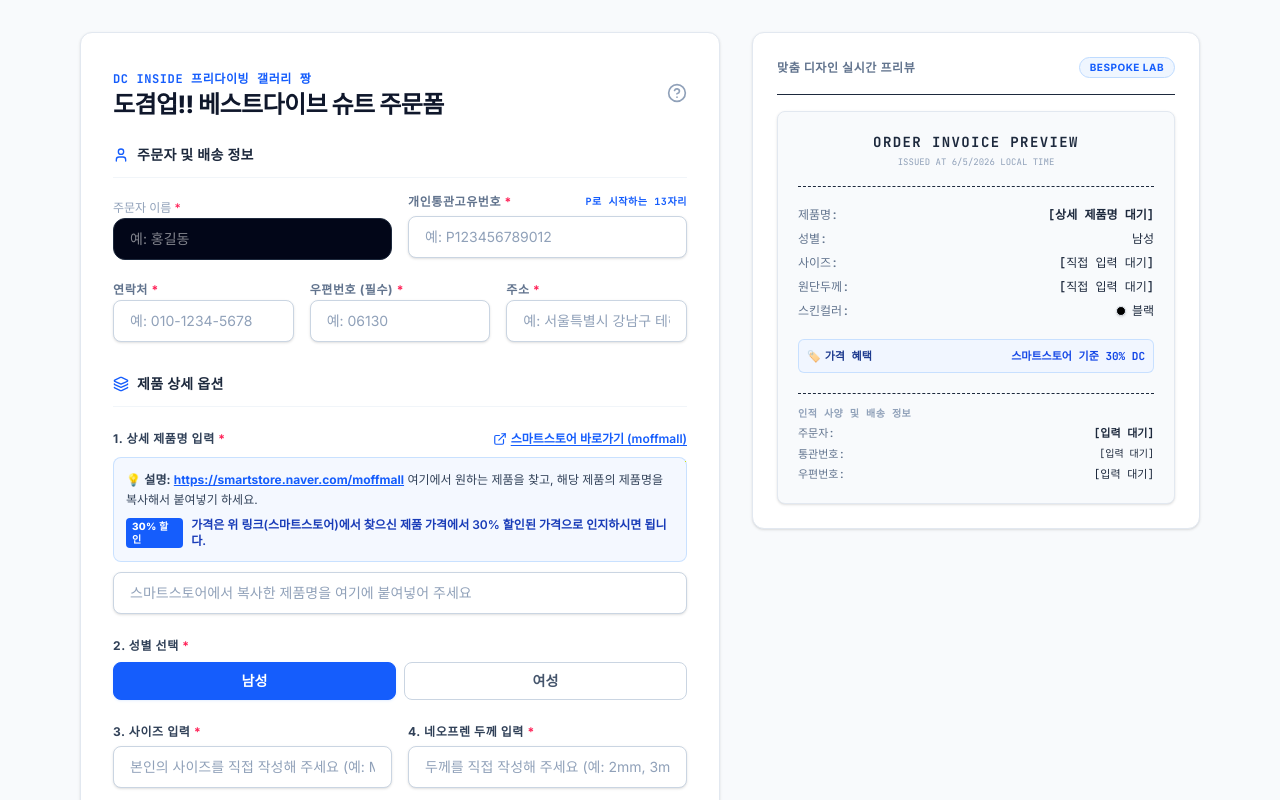
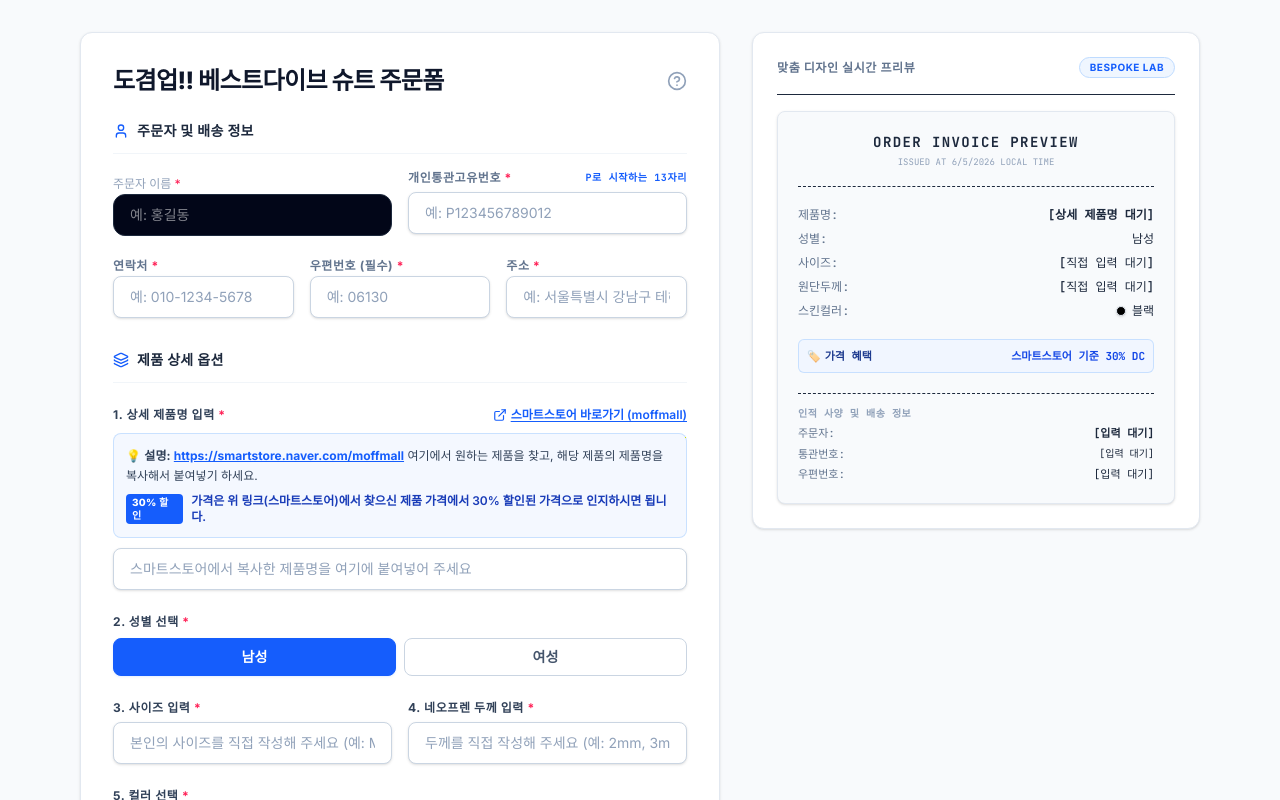
Before and after one commit to 9hyojeong-byte/DCFDG_suit_order, a React (Vite) app: page / in a window 1280 px wide. Shown: the top 800 px of the page. Built offline with nearby package versions, Linux system fonts and the light colour scheme; no server answers.

Commit message:
chore: remove DC inside text from header and receipt

```diff
--- a/src/App.tsx
+++ b/src/App.tsx
@@ -406,7 +406,6 @@ export default function App() {
 
             <div className="mb-6 flex items-center justify-between">
               <div>
-                <span className="text-xs font-mono tracking-wider text-blue-600 font-bold uppercase">DC inside 프리다이빙 갤러리 짱</span>
                 <h2 className="text-2xl font-extrabold tracking-tight text-slate-900">도겸업!! 베스트다이브 슈트 주문폼</h2>
               </div>
               <HelpCircle className="w-5 h-5 text-slate-400 hover:text-slate-600 cursor-pointer transition-colors" />
--- a/src/receiptCanvas.ts
+++ b/src/receiptCanvas.ts
@@ -50,7 +50,7 @@ export function renderReceiptCanvas(submission: SavedSubmission): string {
 
   ctx.fillStyle = "#2563EB";
   ctx.font = "bold 11px 'Apple SD Gothic Neo', 'Malgun Gothic', sans-serif";
-  ctx.fillText("DC inside 프리다이빙 갤러리 공식 수집 대장", width / 2, 100);
+  ctx.fillText("베스트다이브 공식 맞춤 주문서", width / 2, 100);
 
   // Issued Date
   ctx.fillStyle = "#64748B";
```
